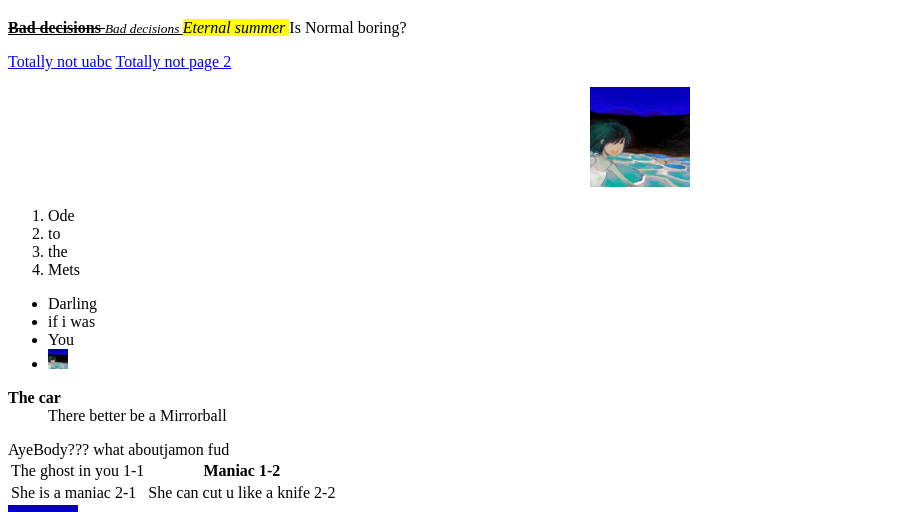
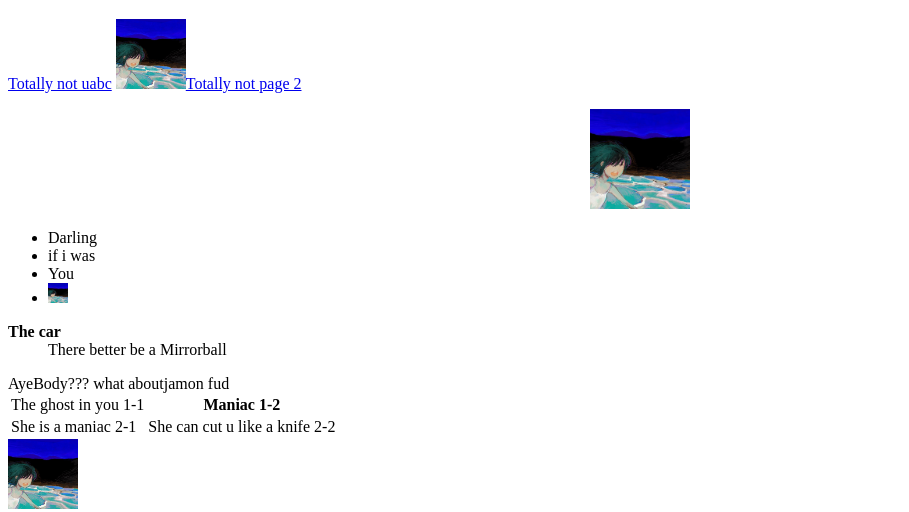
Before and after one commit to bvlmari/bvlmari.github.io, a plain HTML site: page index.html in a window 1280 px wide. Shown: the part 61-573 px from the top of the page, without its empty margins (0-909 px from the left). Drawn offline with Linux system fonts and the light colour scheme.

Commit message:
Added hyperlinked pic

```diff
--- a/index.html
+++ b/index.html
@@ -11,16 +11,9 @@
 
 	<body>
 		<h1 style="text-align:center">I want you first, then i want me</h1>
-		<p><b><strike><u> Bad decisions </u></strike></b> <i><small><ins> Bad decisions </ins></small></i> <em><mark>Eternal summer </mark></em>Is Normal boring?</p>
 		<a href="https://www.uabc.mx">Totally not uabc</a>
-		<a href="p2.html">Totally not page 2</a>
+		<a href="p2.html"><img src="cr.jpeg" height="70" width="70"/>Totally not page 2</a>
 		<p style="text-align:center"><img src="cr.jpeg" alt="In that moment i wished i was brave" height="100" width="100"></p>
-		<ol>
-			<li> Ode </li>
-			<li> to </li>
-			<li> the </li>
-			<li> Mets </li>
-		</ol>
 		<ul>
 			<li>Darling</li>
 			<li>if i was </li>
```
